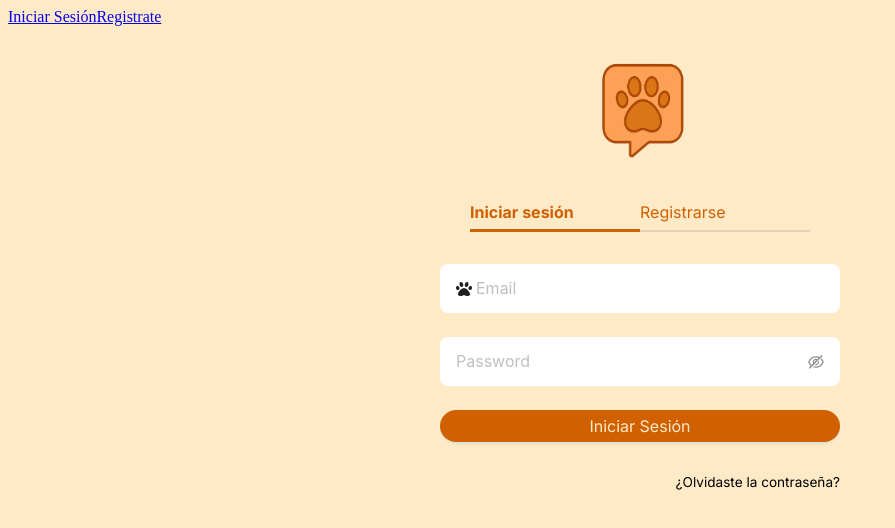
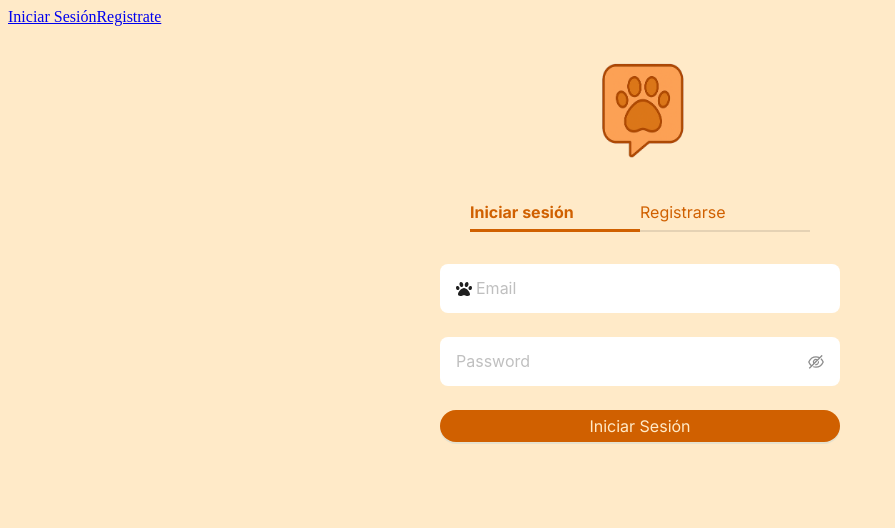
Before and after one commit to capimaker/patitApp, a React (Vite) app: page /login in a window 1280 px wide. Shown: the top 528 px of the page, without its empty margins (0-895 px from the left). Built offline with nearby package versions, Linux system fonts and the light colour scheme; a web font is replaced by a local one.

Commit message:
minuscula corregida

```diff
--- a/src/components/Login/Login.jsx
+++ b/src/components/Login/Login.jsx
@@ -64,7 +64,7 @@ const Login = () => {
         <Mybutton className="login-button" htmlType="submit">
           Iniciar Sesión
         </Mybutton>
-        <p className="forgot">¿Olvidaste la contraseña?</p>
+        {/* <p className="forgot">¿Olvidaste la contraseña?</p> */}
       </form>
     </div>
   );
--- a/src/components/Register/Register.jsx
+++ b/src/components/Register/Register.jsx
@@ -1,7 +1,7 @@
 import React, { useState } from "react";
 import { useDispatch } from "react-redux";
 import { NavLink } from 'react-router-dom';
-import { register } from "../../service/AuthSlice";
+import { register } from "../../service/authSlice";
 import { notification } from "antd";
 import "@ant-design/v5-patch-for-react-19";
 import { Inputpass as Inputpass1 } from "./Inputpass";
--- a/src/service/authSlice.js
+++ b/src/service/authSlice.js
@@ -46,7 +46,7 @@ export const login = createAsyncThunk("auth/login", async (user) => {
   try {
     return await authService.login(user);
   } catch (error) {
-    console.error(error);
+    // console.error(error);
   }
 });
 
```
